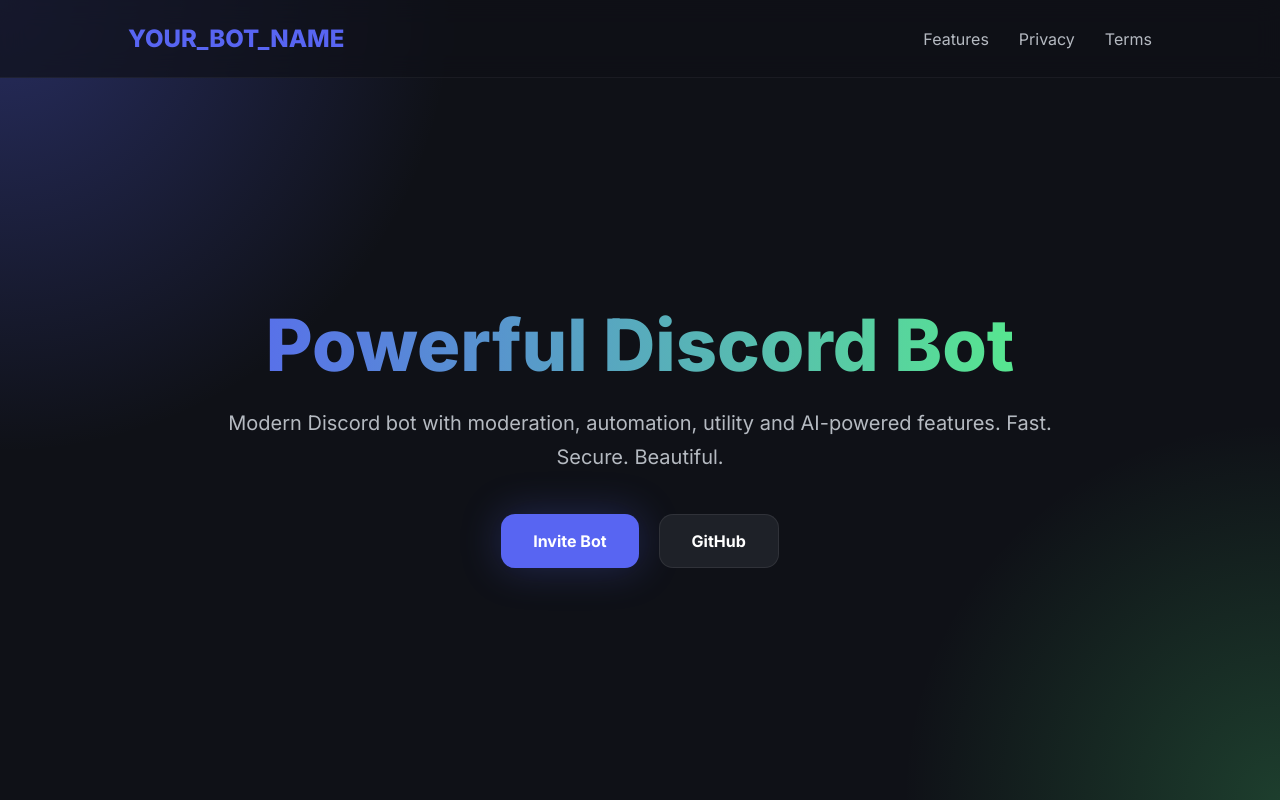
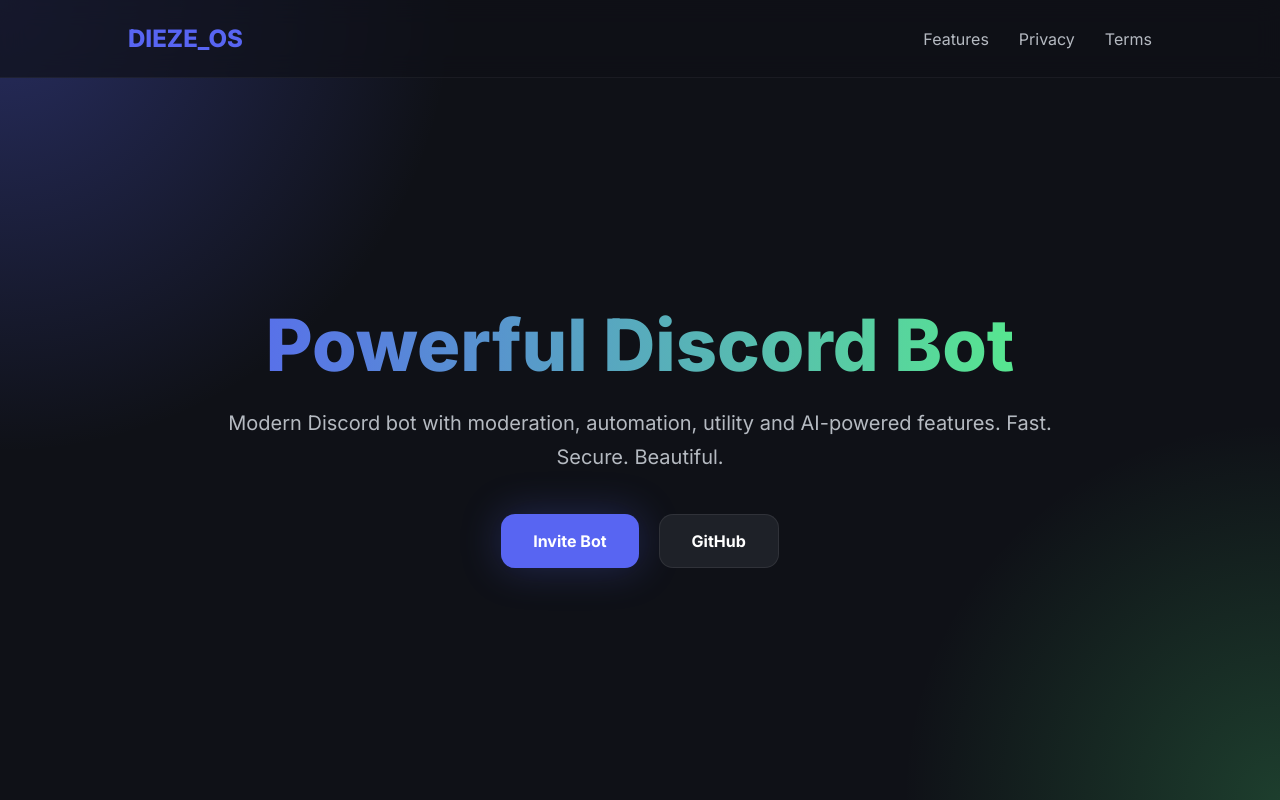
Before and after one commit to kqd0shka/bot-docs, a plain HTML site: page index.html in a window 1280 px wide. Shown: the top 800 px of the page. Drawn offline with Linux system fonts and the light colour scheme.

Commit message:
Update index.html

```diff
--- a/index.html
+++ b/index.html
@@ -235,7 +235,7 @@
 <div class="background"></div>
 
 <nav class="navbar">
-  <div class="logo">YOUR_BOT_NAME</div>
+  <div class="logo">DIEZE_OS</div>
 
   <div class="nav-links">
     <a href="#features">Features</a>
```
